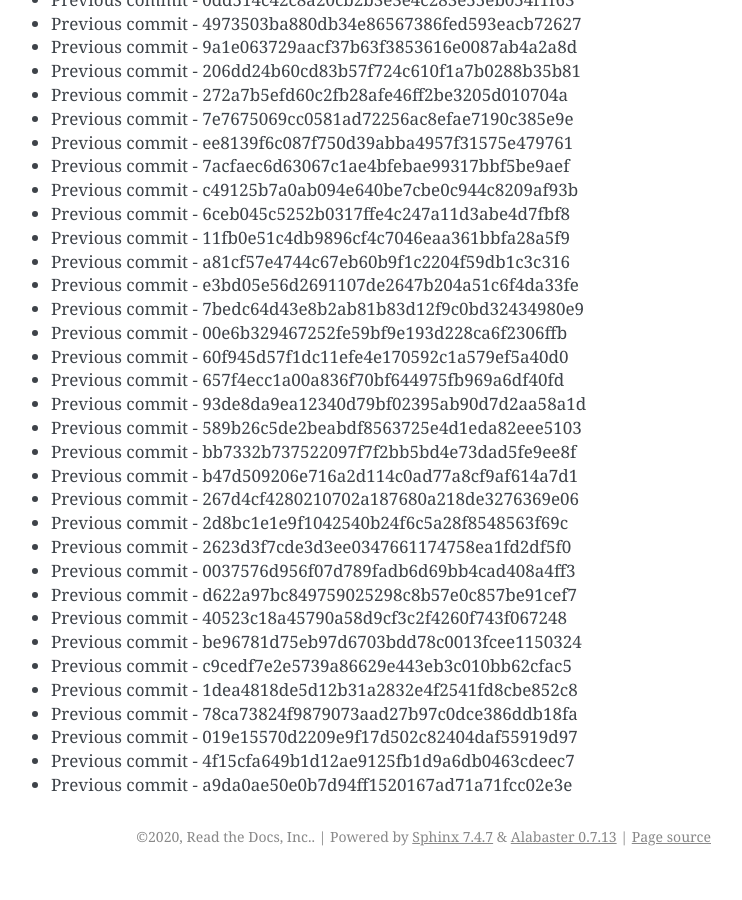
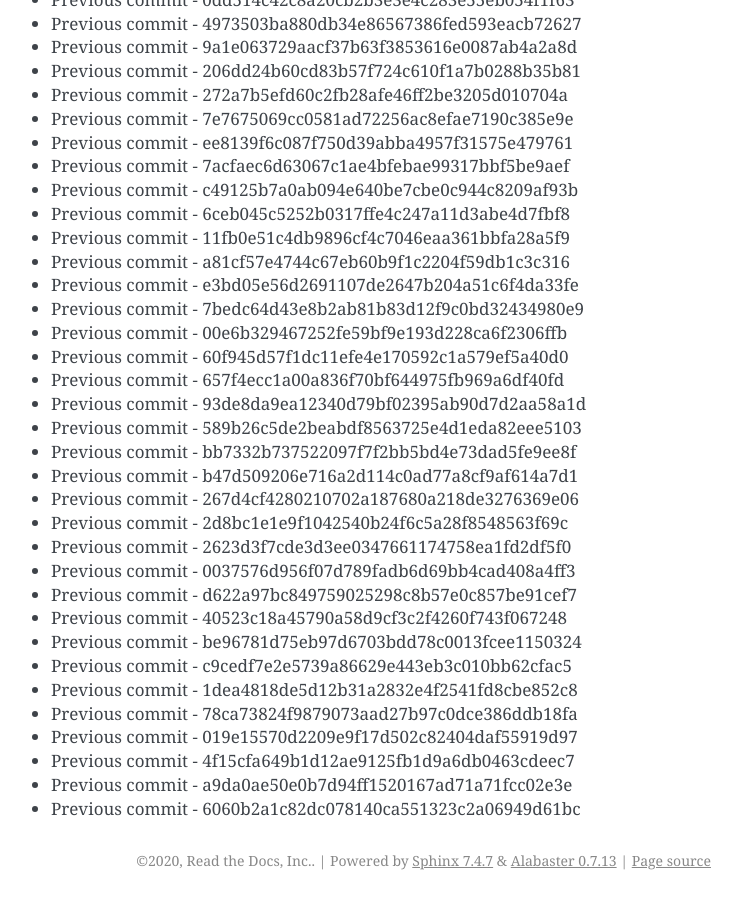
Before and after one commit to readthedocs/rtd-git-stresstest, a Sphinx documentation site: the page built from docs/updates.rst, in a window 1280 px wide and 900 px high, scrolled down 44799 px. Shown: the whole window, without its empty margins (399-1141 px from the left). Built offline with Sphinx 7.4.7, drawn with Linux system fonts in a browser that asks for light colours; before the commit the page ends 45675 px from its top, so only the background shows below that.

Commit message:
Generating commit from previous: 6060b2a1c82dc078140ca551323c2a06949d61bc

```diff
--- a/docs/updates.rst
+++ b/docs/updates.rst
@@ -1914,3 +1914,4 @@ It can be tested for any performance characteristics.
 * Previous commit - 019e15570d2209e9f17d502c82404daf55919d97
 * Previous commit - 4f15cfa649b1d12ae9125fb1d9a6db0463cdeec7
 * Previous commit - a9da0ae50e0b7d94ff1520167ad71a71fcc02e3e
+* Previous commit - 6060b2a1c82dc078140ca551323c2a06949d61bc
```
